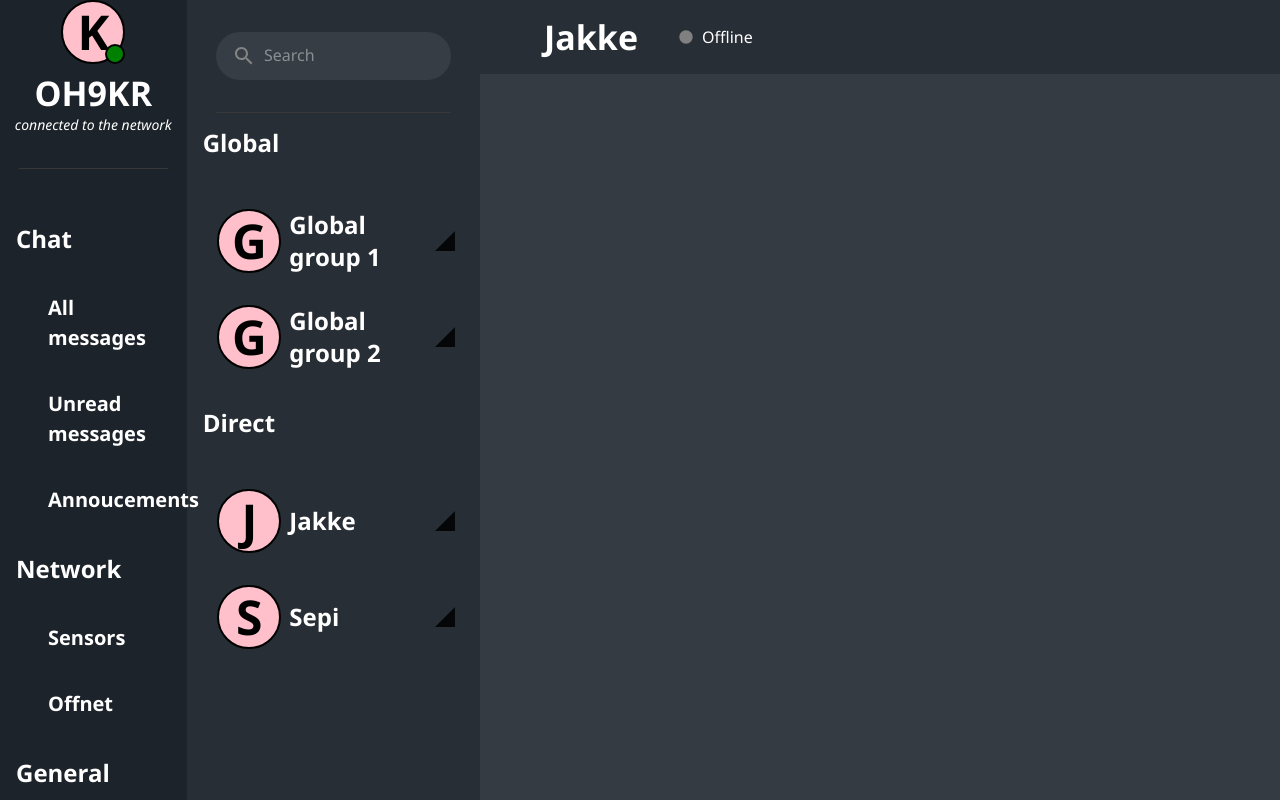
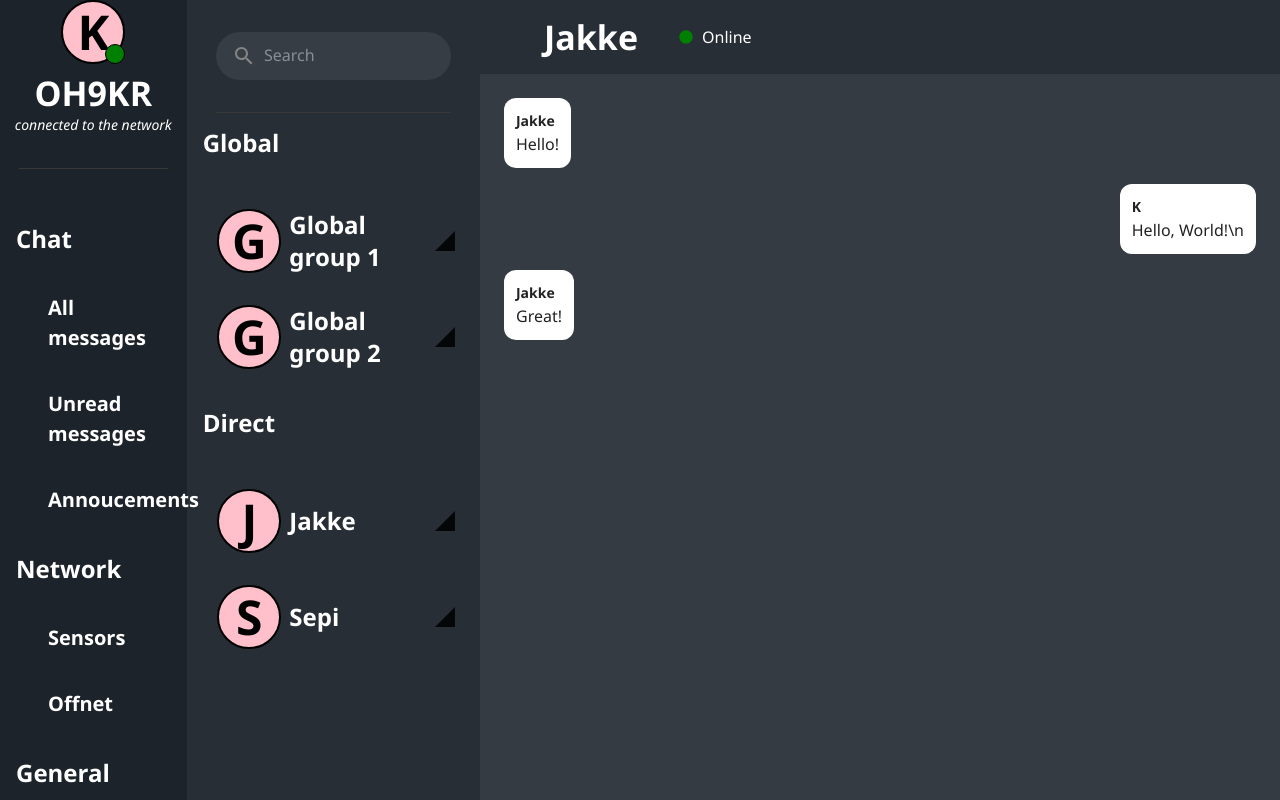
Before and after one commit to komppa/LoRaChat_v4, a React (Create React App) app in the folder web/: page / in a window 1280 px wide. Shown: the top 800 px of the page. Built offline with nearby package versions, Linux system fonts and the light colour scheme; the HTML template or start-up script is replaced by a standard one; a web font is replaced by a local one.

Commit message:
implement chat view with chat bubbles

```diff
--- a/web/src/components/Chat.tsx
+++ b/web/src/components/Chat.tsx
@@ -51,3 +51,55 @@ export const ChatHeader: React.FC<ChatHeaderProps> = ({ name, online }) => {
     )
 
 }
+
+
+interface Message {
+  sender: string;
+  content: string;
+  isCurrentUser: boolean;
+}
+
+interface ChatWindowProps {
+  messages: Message[];
+}
+
+const ChatBubble: React.FC<Message> = ({ sender, content, isCurrentUser }) => {
+    return (
+        <Box
+            sx={{
+                maxWidth: '80%',
+                alignSelf: isCurrentUser ? 'flex-end' : 'flex-start',
+                backgroundColor: 'white',
+                borderRadius: '12px',
+                padding: '0.75rem',
+                margin: '0.5rem',
+            }}
+        >
+            <Typography variant="subtitle2" fontWeight="bold">
+                { sender }
+            </Typography>
+            <Typography variant="body1">
+                { content }
+            </Typography>
+        </Box>
+    )
+}
+
+export const Chat: React.FC<ChatWindowProps> = ({ messages }) => {
+    return (
+        <Box
+            sx={{
+                display: 'flex',
+                flexDirection: 'column',
+                overflowY: 'auto',
+                padding: '1rem',
+            }}
+        >
+            {
+                messages.map((message, index) => (
+                    <ChatBubble key={index} {...message} />
+                ))
+            }
+        </Box>
+    )
+}
--- a/web/src/components/MyAvatar.tsx
+++ b/web/src/components/MyAvatar.tsx
@@ -45,7 +45,7 @@ const MyAvatar: React.FC<MyAvatarProps> = ({ callsign }) => {
                         position: 'absolute',
                         bottom: 0,
                         right: 0,
-                        border: '2.5px solid black',
+                        border: '1.5px solid black',
                     }}
                 />
             </Box>
--- a/web/src/views/ChatPage.tsx
+++ b/web/src/views/ChatPage.tsx
@@ -10,10 +10,28 @@ import MainMenu from '../components/MainMenu'
 import SearchBar from '../components/SearchBar'
 import { MenuTitle } from '../components/MenuListButton'
 import ChatSelectButton from '../components/ChatSelectButton'
-import { ChatHeader } from '../components/Chat'
+import { ChatHeader, Chat } from '../components/Chat'
 
 
 const ChatPage = () => {
+
+    const messages = [
+        {
+            sender: 'Jakke',
+            content: 'Hello!',
+            isCurrentUser: false,
+        },
+        {
+            sender: 'K',
+            content: 'Hello, World!\\n',
+            isCurrentUser: true,
+        },
+        {
+            sender: 'Jakke',
+            content: 'Great!',
+            isCurrentUser: false,
+        },
+    ]
 
 
     return (
@@ -114,9 +132,9 @@ const ChatPage = () => {
                 }}
             >
 
-                <ChatHeader name='Jakke' online={false} />
-                {/* <Chat />
-                <ChatInput /> */}
+                <ChatHeader name='Jakke' online={true} />
+                <Chat messages={messages} />
+                {/* <ChatInput /> */}
 
             </Grid>
 
```
